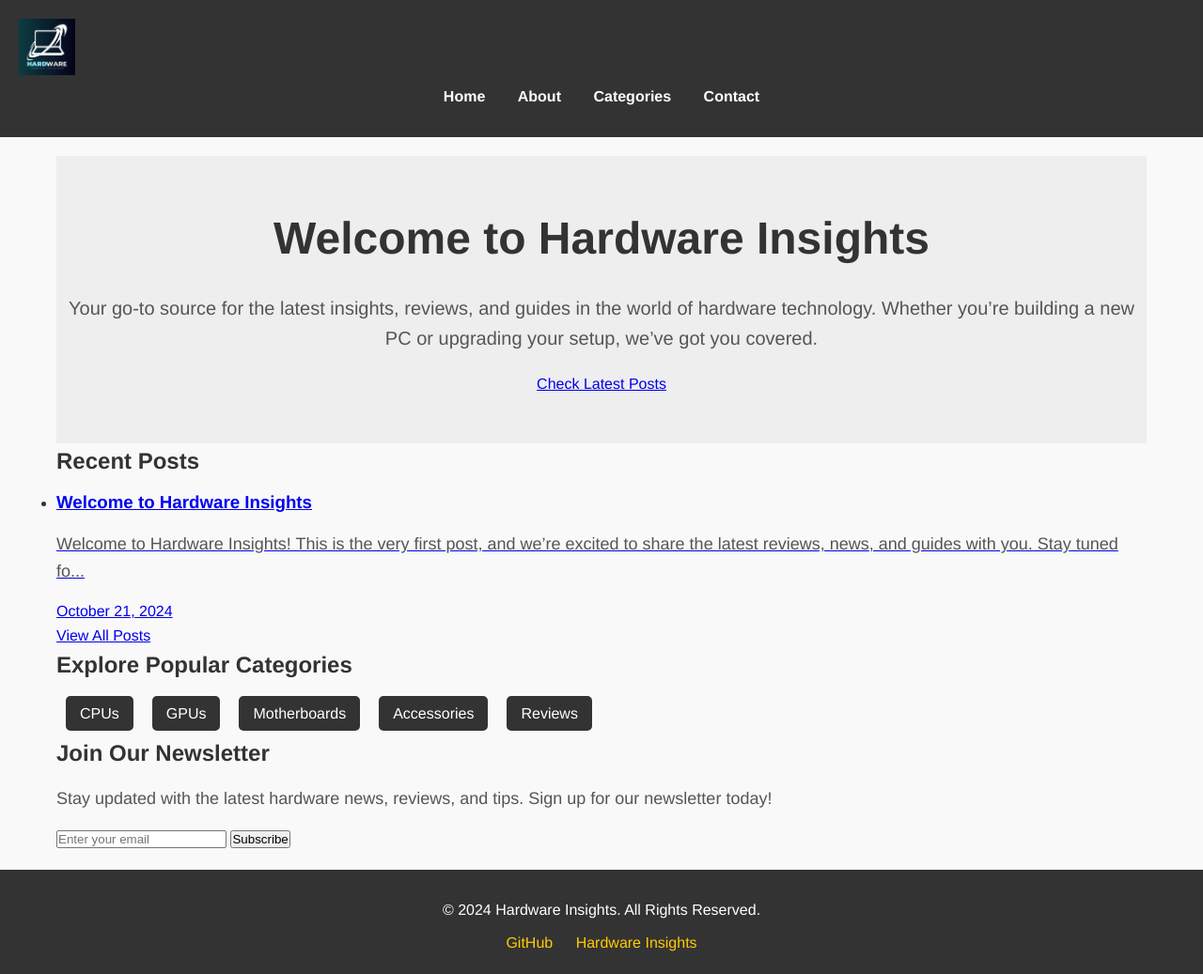
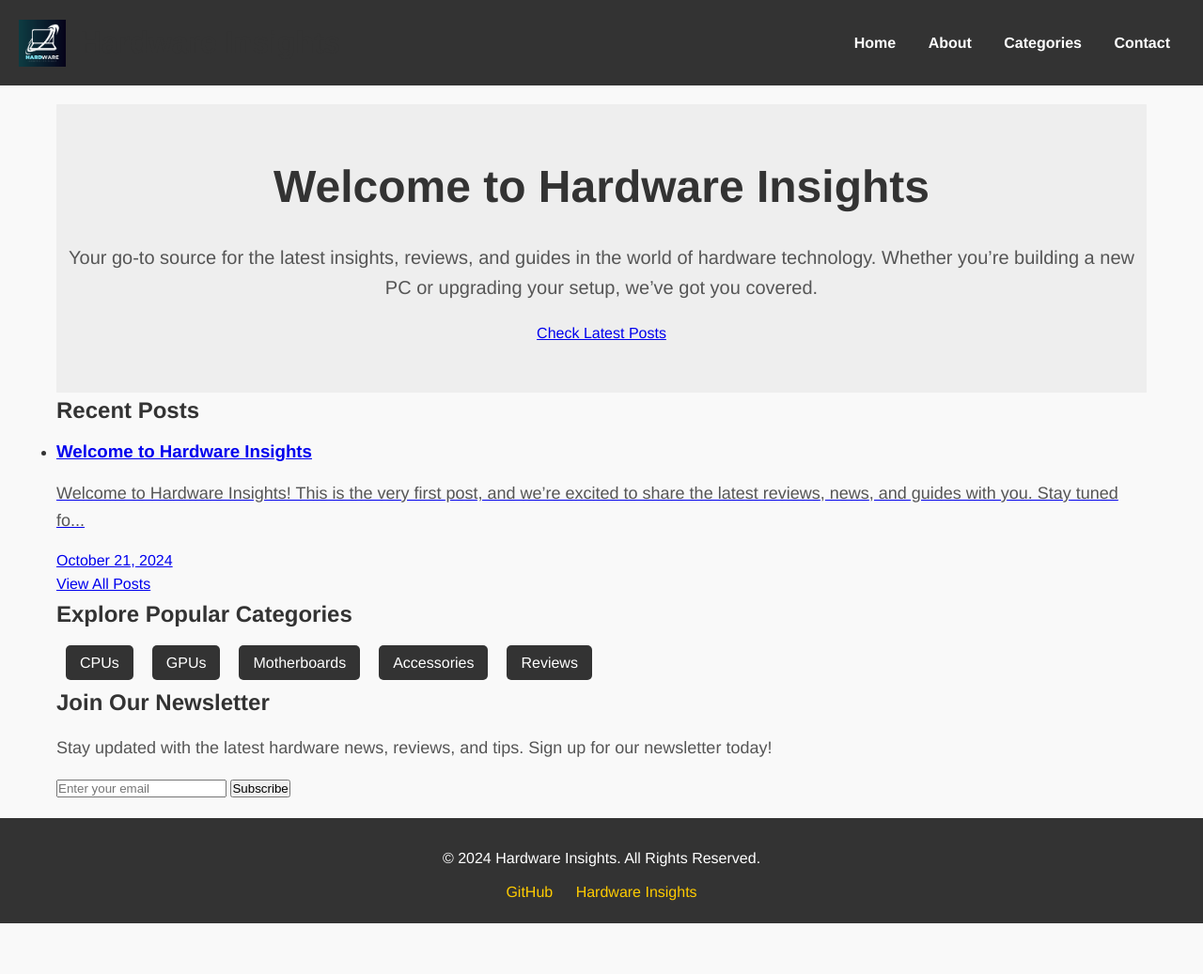
Before and after one commit to sopheadave/sopheadave.github.io, a Jekyll site: the page built from index.html, in a window 1280 px wide. Shown: the whole page at 94% size. Built offline with Jekyll 4.4.1, drawn with Linux system fonts in a browser that asks for light colours; after the commit the page ends 983 px from its top, so only the background shows below that.

Commit message:
Update style.css

```diff
--- a/assets/css/style.css
+++ b/assets/css/style.css
@@ -29,13 +29,16 @@ header {
   background-color: #333;
   color: #fff;
   padding: 20px;
-  text-align: center;
+  display: flex; /* Use flexbox for alignment */
+  justify-content: space-between; /* Space between logo/title and navigation */
+  align-items: center; /* Center items vertically */
 }
 
 header h1 a {
   color: #fff;
   text-decoration: none;
-  font-size: 2rem;
+  font-size: 2rem; /* Title size */
+  margin: 0;
 }
 
 header nav ul {
@@ -65,9 +68,9 @@ header nav ul li a:hover {
 }
 
 .logo {
-  width: 60px; /* Set width */
-  height: 60px; /* Set height */
-  margin-right: 15px; /* Spacing between logo and title */
+  width: 50px; /* Adjust width as needed */
+  height: auto; /* Maintain aspect ratio */
+  margin-right: 15px;
 }
 
 .logo-title h1 {
```
